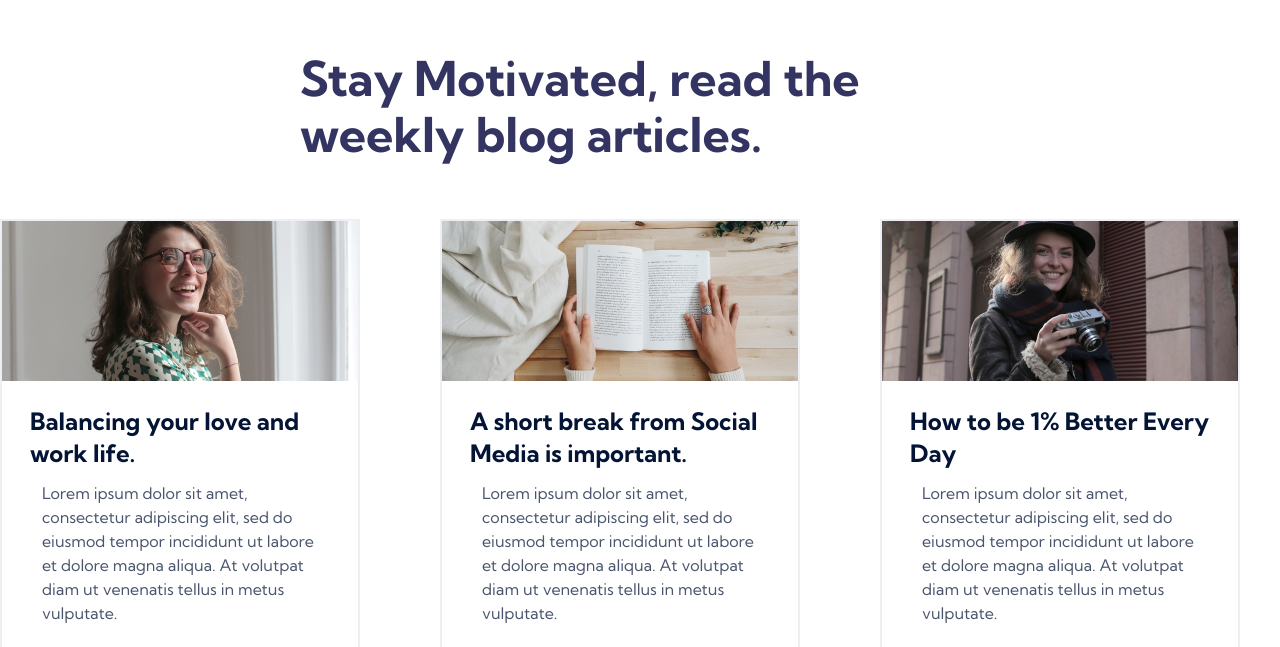
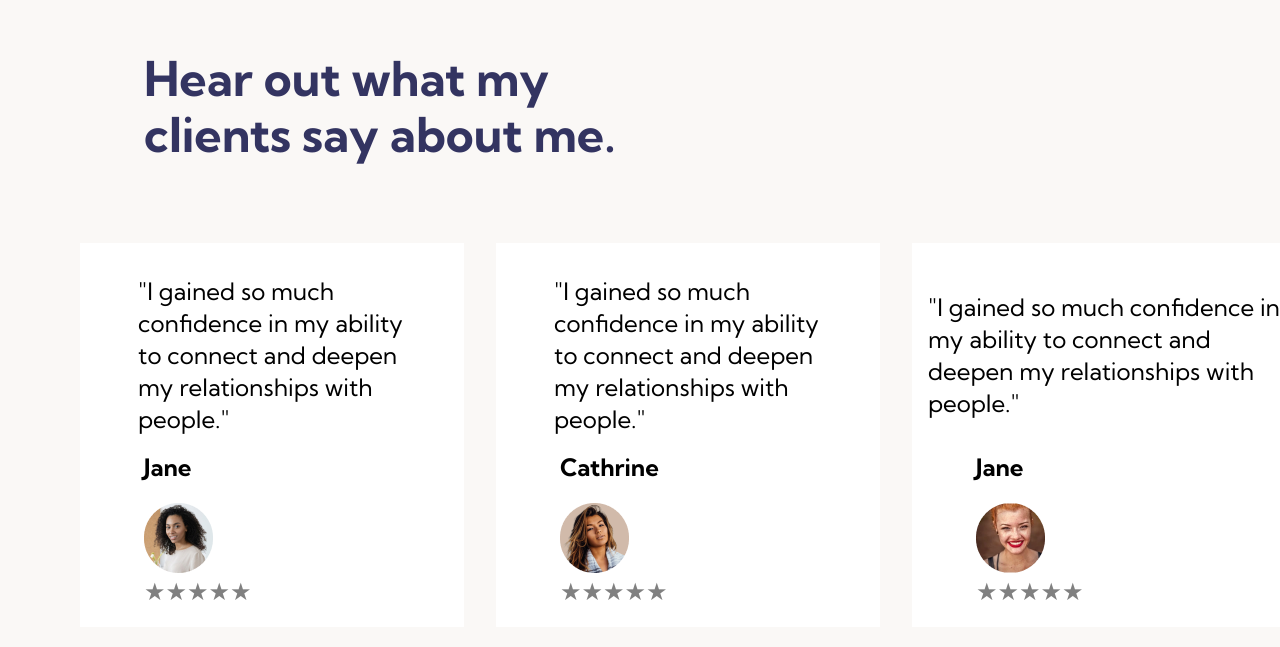
Before and after one commit to IngaSafranova/happy-coaching, a Next.js app: page / in a window 1280 px wide. Shown: the part 1553-2200 px from the top of the page. Built offline with nearby package versions, Linux system fonts and the light colour scheme.

Commit message:
working on footer

```diff
--- /dev/null
+++ b/app/emblaCarousel.js
@@ -0,0 +1,91 @@
+import React from "react";
+import useEmblaCarousel from "embla-carousel-react";
+import Image from "next/image";
+import Stars from "./ui/components/ratingStars";
+
+export function EmblaCarousel() {
+  const [emblaRef] = useEmblaCarousel();
+
+  return (
+    <div className="embla overflow-hidden" ref={emblaRef}>
+      <div className="embla__container flex">
+        <div className="embla__slide ml-0 w-fit min-w-[90%] bg-white sm:w-3/5 sm:min-w-[60%] md:min-w-96 lg:ml-20 lg:h-96  lg:w-96">
+          <p className="mx-auto h-32 w-fit px-4 py-12 text-2xl md:w-fit lg:h-32 lg:w-78 lg:py-8">
+            &quot;I gained so much confidence in my ability to connect and
+            deepen my relationships with people.&quot;
+          </p>
+          <p className="ml-16 mt-14 w-fit text-2xl font-bold md:ml-4 md:mt-28 lg:ml-16 lg:mt-20">
+            Jane
+          </p>
+          <Image
+            src="/jane.png"
+            width="69"
+            height="70"
+            alt=""
+            className="ml-16 mt-5 md:ml-4 lg:ml-16 "
+          />
+          <div className="ml-16 w-fit md:ml-4 lg:ml-16">
+            <Stars />
+          </div>
+        </div>
+        <div className=" ml-8 w-fit min-w-[90%] bg-white sm:w-3/5 sm:min-w-[60%] md:min-w-96 lg:ml-8 lg:h-96  lg:w-96">
+          <p className="mx-auto h-32  w-fit px-4 py-12 text-2xl md:w-fit lg:h-32 lg:w-78 lg:py-8">
+            &quot;I gained so much confidence in my ability to connect and
+            deepen my relationships with people.&quot;
+          </p>
+          <p className="ml-16 mt-14 w-fit text-2xl font-bold  md:ml-4 md:mt-28 lg:ml-16 lg:mt-20">
+            Cathrine
+          </p>
+          <Image
+            src="/catherine.png"
+            width="69"
+            height="70"
+            alt=""
+            className="ml-16 mt-5 md:ml-4 lg:ml-16"
+          />
+          <div className="ml-16 w-fit md:ml-4 lg:ml-16">
+            <Stars />
+          </div>
+        </div>
+        <div className="ml-12 w-fit  min-w-[90%] bg-white sm:w-3/5 sm:min-w-[60%] md:min-w-96 lg:ml-8 lg:h-96 lg:w-96  ">
+          <p className="lg:py-8lg:w-78 mx-auto h-32 w-fit px-4 py-12 text-2xl md:w-fit lg:h-32 ">
+            &quot;I gained so much confidence in my ability to connect and
+            deepen my relationships with people.&quot;
+          </p>
+          <p className="ml-16 mt-14 w-fit text-2xl font-bold md:ml-4 md:mt-28 lg:ml-16 lg:mt-20">
+            Jane
+          </p>
+          <Image
+            src="/janeV.png"
+            width="69"
+            height="70"
+            alt=""
+            className="ml-16 mt-5 md:ml-4 lg:ml-16"
+          />
+          <div className="ml-16 w-fit md:ml-4 lg:ml-16">
+            <Stars />
+          </div>
+        </div>
+        <div className="ml-12 w-fit min-w-[90%] bg-white sm:w-3/5 sm:min-w-[60%] md:min-w-96 lg:ml-8 lg:h-96  lg:w-96">
+          <p className="mx-auto h-32 w-fit px-4 py-12 text-2xl md:w-fit lg:h-32  lg:w-78 lg:py-8">
+            &quot;I gained so much confidence in my ability to connect and
+            deepen my relationships with people.&quot;
+          </p>
+          <p className="ml-16 mt-14 w-fit text-2xl font-bold md:ml-4 md:mt-28 lg:ml-16 lg:mt-20">
+            Jane
+          </p>
+          <Image
+            src="/jane.png"
+            width="69"
+            height="70"
+            alt=""
+            className="ml-16 mt-5 md:ml-4 lg:ml-16"
+          />
+          <div className="ml-16 w-fit md:ml-4 lg:ml-16">
+            <Stars />
+          </div>
+        </div>
+      </div>
+    </div>
+  );
+}
--- a/app/layout.js
+++ b/app/layout.js
@@ -21,7 +21,7 @@ export default function RootLayout({ children }) {
       <body className={kumbh.className}>
         <Navbar />
         {children}
-        {/* <Footer/> */}
+        <Footer/>
       </body>
     </html>
   );
--- a/app/page.js
+++ b/app/page.js
@@ -14,10 +14,10 @@ export default function Home() {
     <>
       <HeroSection />
        <IntroductionSection />
-      {/* <ReviewsSection /> */}
+      <ReviewsSection />
      <BlogSection />
-     {/* <FreeGuideSection />
-      <CtaSection />   */}
+      <FreeGuideSection />
+     <CtaSection />
     </>
   )
 }
--- /dev/null
+++ b/app/ui/components/contact.js
@@ -0,0 +1,17 @@
+import Link from 'next/link';
+import React from 'react'
+
+export default function Contact() {
+  return (
+    <div className="50 opacity h-full text-base text-gray">
+      <h3 className="pb-4 text-sm font-extrabold text-darkBlue">Contact</h3>
+      <Link href="tel:+123456789">+123 456 789</Link>
+      <p className="pt-4">
+        Email:
+        <Link href="mailto:hello@happydigital.nl">hello@happydigital.nl</Link>
+      </p>
+      <p className="pt-4">Instagram</p>
+      <p className="pt-4">LinkedIn</p>
+    </div>
+  );
+}
--- a/app/ui/components/desktopNavLinks.js
+++ b/app/ui/components/desktopNavLinks.js
@@ -8,7 +8,7 @@ import LinkGuide from "./freeGuide";
 export default function DesktopNavLinks() {
   const pathName = usePathname();
   return (
-    <nav className=" absolute max-w-5xl right-24 mb-2 mr-5 flex flex-row gap-x-6 md:gap-x-5 lg:-mr-10 lg:gap-x-10">
+    <nav className=" absolute lg:max-w-5xl lg:right-24 right-0 mb-2 mr-5 flex flex-row gap-x-6 md:gap-x-5 lg:-mr-10 lg:gap-x-10">
       <NavLinks />
 
       <div className="pb-3 mr-0">
--- /dev/null
+++ b/app/ui/components/footerNav.js
@@ -0,0 +1,52 @@
+import React from 'react'
+import Link from 'next/link'
+import { usePathname } from 'next/navigation'
+import clsx from 'clsx'
+
+const links = [
+  {
+    name: "Home",
+    href: "/",
+  },
+  {
+    name: "Services",
+    href: "/services",
+  },
+  {
+    name: " Extra SalesPage",
+    href: "/extra",
+    },
+    {
+        name: 'Free guide',
+         href:"/guide"
+  }
+];
+
+
+export default function FooterNav({onClick}) {
+const pathName = usePathname()
+
+  return (
+    <div className="flex flex-col">
+      <h3 className="text-sm font-extrabold pb-4 text-darkBlue">Pages</h3>
+
+      {links.map((link) => {
+        return (
+          <Link
+            key={link.name}
+            href={link.href}
+            className={clsx(
+              "text-gray 50 opacity pb-4 text-base hover:font-semibold hover:text-darkBlue",
+              {
+                "font-semibold text-darkBlue": pathName === link.href,
+              },
+            )}
+            onClick={onClick}
+          >
+            <p>{link.name}</p>
+          </Link>
+        );
+      })}
+    </div>
+  );
+}
--- a/app/ui/components/subscribeForm.js
+++ b/app/ui/components/subscribeForm.js
@@ -56,7 +56,7 @@ export default function SubscribeForm() {
            onSubmit={handleSubmit}
            ref={ref}
            id="submitForm"
-      className="flex h-fit w-[446px] flex-col pb-10 sm:flex-row md:pb-0 lg:h-11"
+      className="flex h-fit lg:w-[446px] w-full flex-col pb-10 sm:flex-row md:pb-0 lg:h-11"
     >
       <input
                type="email"
--- a/app/ui/footer.js
+++ b/app/ui/footer.js
@@ -1,24 +1,41 @@
+'use client'
+
 import React from "react";
 import SubscribeForm from "./components/subscribeForm";
+import Logo from "./components/logo";
+import FooterNav from "./components/footerNav";
+import Contact from "./components/contact";
 
 export default function Footer() {
   return (
-    <footer className="mx-auto flex h-full  w-screen lg:max-w-8xl flex-col bg-white lg:h-[617px]">
-      <section className="lg:h-46 mx-auto mt-10 h-fit flex flex-col lg:flex-row w-screen lg:max-w-8xl bg-seasalt">
-        <div className="mx-auto my-auto flex lg:h-21 h-fit lg:w-7xl flex-col lg:flex-row lg:justify-between">
-          <div className="w-fit mx-auto px-2 lg:w-[738px] lg:h-fit md:pb-10 h-fit flex flex-col">
-            <h3 className="w-3/5 mx-auto  pt-10 pb-5 lg:pt-0 text-xl py-2 px-4 lg:text-3xl font-extrabold text-darkBlue md:w-full lg:w-[738px]">
+    <footer className="mx-auto flex h-full  w-screen flex-col bg-white lg:h-[617px] lg:max-w-8xl">
+      <section className="mx-auto mt-10 flex h-fit w-screen flex-col bg-seasalt lg:h-46 lg:max-w-8xl lg:flex-row">
+        <div className="mx-auto my-auto flex h-fit flex-col lg:h-21 lg:w-7xl lg:flex-row lg:justify-between">
+          <div className="mx-auto flex h-fit w-fit flex-col px-2 md:pb-10 lg:h-fit lg:w-[738px]">
+            <h3 className="mx-auto w-3/5  px-4 py-2 pb-5 pt-10 text-xl font-extrabold text-darkBlue md:w-full lg:w-[738px] lg:pt-0 lg:text-3xl">
               Get notified when I publish new articles
             </h3>
-            <p className="w-3/5 mx-auto text-xl px-4 text-gray md:w-full lg:w-[738px]">
+            <p className="mx-auto w-3/5 px-4 text-xl text-gray md:w-full lg:w-[738px]">
               Stay up to date with the latest news, announcements and articles.
             </p>
           </div>
-          <div className="my-auto mx-auto mt-20 md:mt-0 md:mb-4">
+          <div className="mx-auto my-auto mt-20 md:mb-4 md:mt-0">
             <SubscribeForm />
           </div>
         </div>
       </section>
+      <section className=" h-fit mx-auto text-center w-screen pb-12 pt-16 lg:h-[440px] lg:max-w-8xl">
+
+          <div className="mx-auto flex w-screen flex-col lg:w-[1216px] justify-start lg:gap-x-60 md:justify-around px-8 lg:h-52  md:flex-row">
+            <div className="w-fit mx-auto md:m-0 h-fit">
+              <Logo />
+          </div>
+          <FooterNav />
+          <Contact/>
+
+          </div>
+
+      </section>
     </footer>
   );
 }
--- a/app/ui/reviewsSection.js
+++ b/app/ui/reviewsSection.js
@@ -1,15 +1,16 @@
 import React from "react";
-
-import ResponsiveCarousel from "./components/carousel";
+import { EmblaCarousel } from "../emblaCarousel";
+//import ResponsiveCarousel from "./components/carousel";
 
 function ReviewsSection() {
   return (
     <>
-      <section className="mx-auto flex h-fit w-screen flex-col  bg-seasalt lg:h-880 lg:max-w-8xl">
-        <h2 className="mx-auto w-72 pt-20 text-3xl font-extrabold text-darkBlue md:w-fit lg:ml-36 lg:w-[500px] lg:text-5xl lg:leading-[56px]">
+      <section className="mx-auto pb-20 lg:pb-16 flex h-fit w-screen flex-col  bg-seasalt lg:h-880 lg:max-w-8xl">
+        <h2 className="mx-auto w-72 sm:w-fit py-20 text-3xl font-extrabold text-darkBlue md:w-fit lg:ml-36 lg:w-[500px] lg:text-5xl lg:leading-[56px]">
           Hear out what my clients say about me.
         </h2>
-         <ResponsiveCarousel />
+        <EmblaCarousel/>
+         {/* <ResponsiveCarousel />  */}
       </section>
     </>
   );
--- a/package.json
+++ b/package.json
@@ -12,6 +12,7 @@
     "@fortawesome/free-solid-svg-icons": "^6.5.2",
     "@fortawesome/react-fontawesome": "^0.2.0",
     "clsx": "^2.1.0",
+    "embla-carousel-react": "^8.0.2",
     "next": "14.1.3",
     "react": "^18",
     "react-dom": "^18",
```
Also changed, not shown: 1 other file (tests, documents, lock files or other folders).
